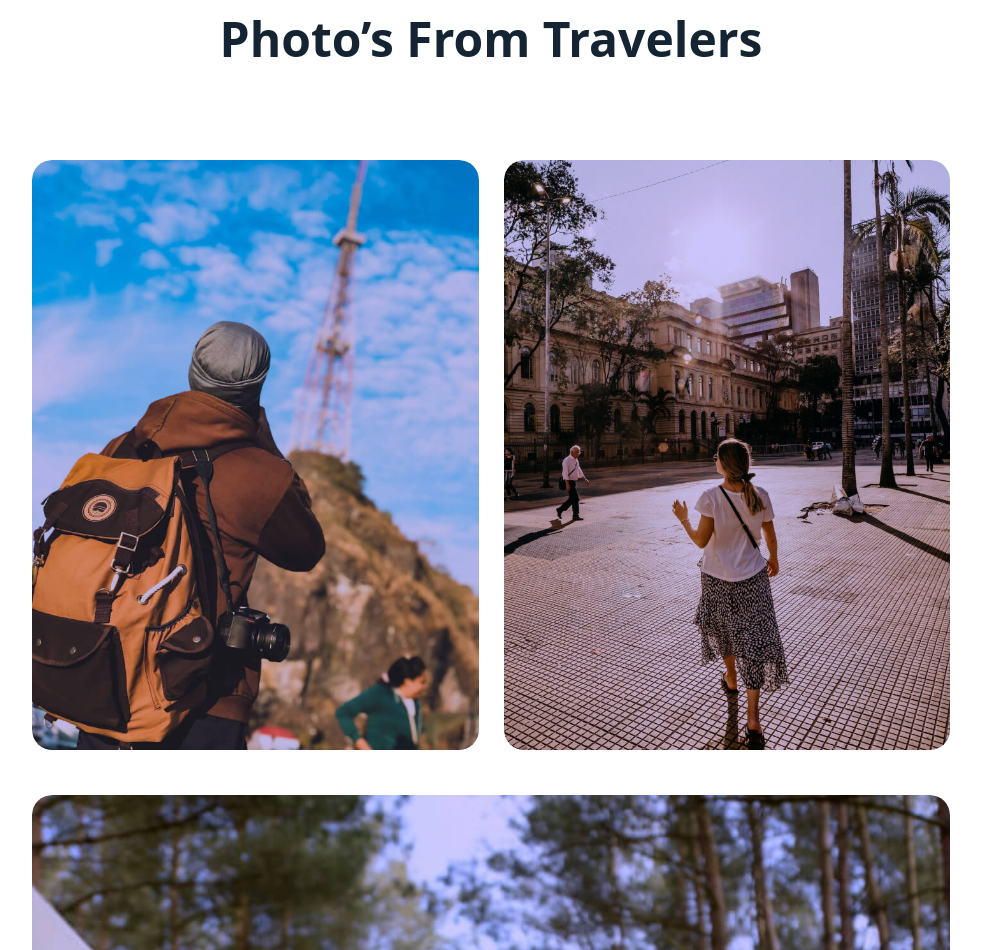
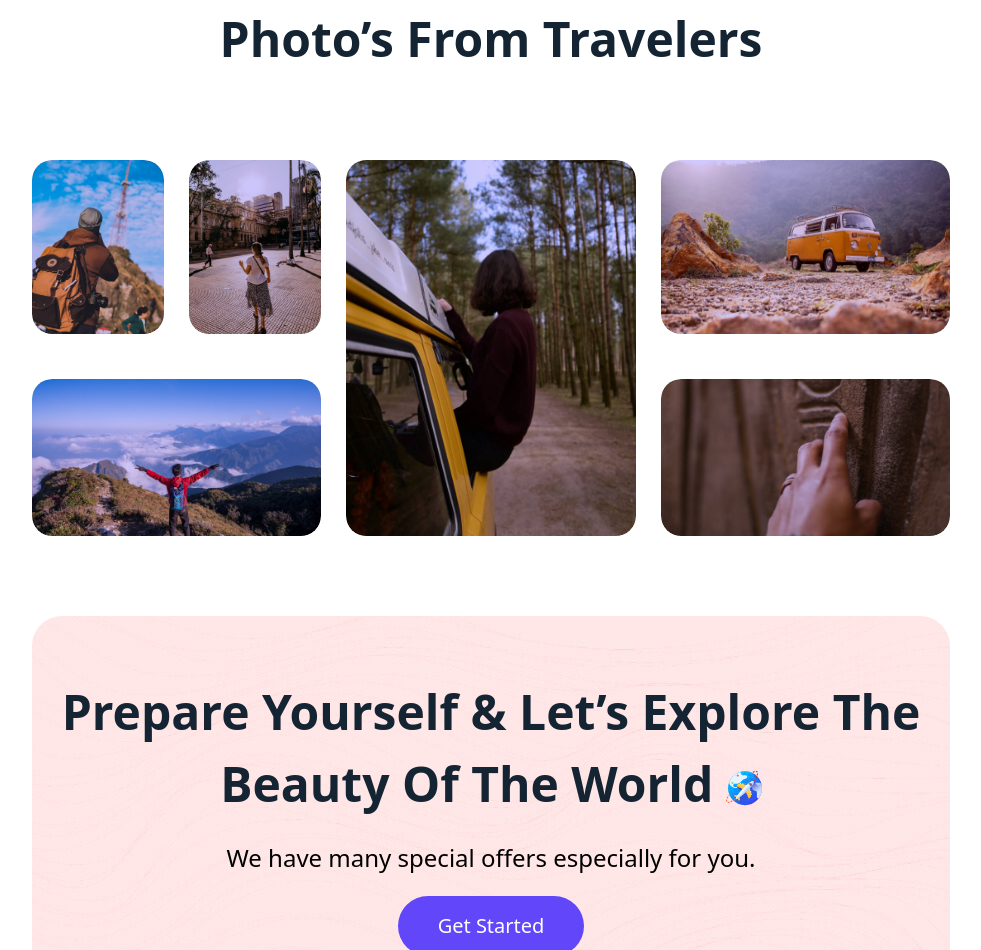
Before and after one commit to samirzjadhav/travelia-website, a website: page src/index.html in a window 1280 px wide. Shown: the part 3664-4614 px from the top of the page, without its empty margins (149-1130 px from the left). Drawn offline with nearby package versions, Linux system fonts and the light colour scheme.

Commit message:
feat: create gallery section responsive for pc

```diff
--- a/src/style.css
+++ b/src/style.css
@@ -839,4 +839,33 @@ ion-icon {
     gap: 0;
     align-items: flex-start;
   }
+
+  /* Gallery */
+  .gallery-list {
+    grid-template-columns: repeat(6, 1fr);
+  }
+
+  .gallery img {
+    width: 100%;
+    height: 100%;
+  }
+
+  .gallery-list:nth-child(n + 3) {
+    grid-column: auto;
+  }
+
+  .gallery-item:nth-child(3) {
+    grid-column: 3/5;
+    grid-row: 1/3;
+  }
+
+  .gallery-item:nth-child(n + 4) {
+    grid-column: span 2;
+  }
+
+  .gallery .item-banner {
+    aspect-ratio: unset;
+    width: 100%;
+    height: 100%;
+  }
 }
```
Also changed, not shown: src/compiled.css.
